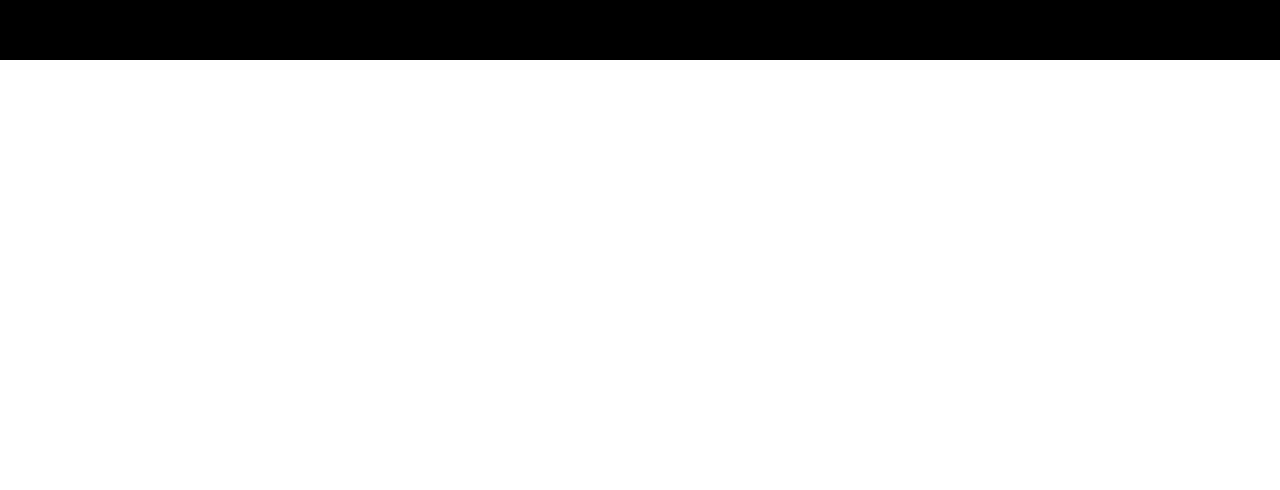
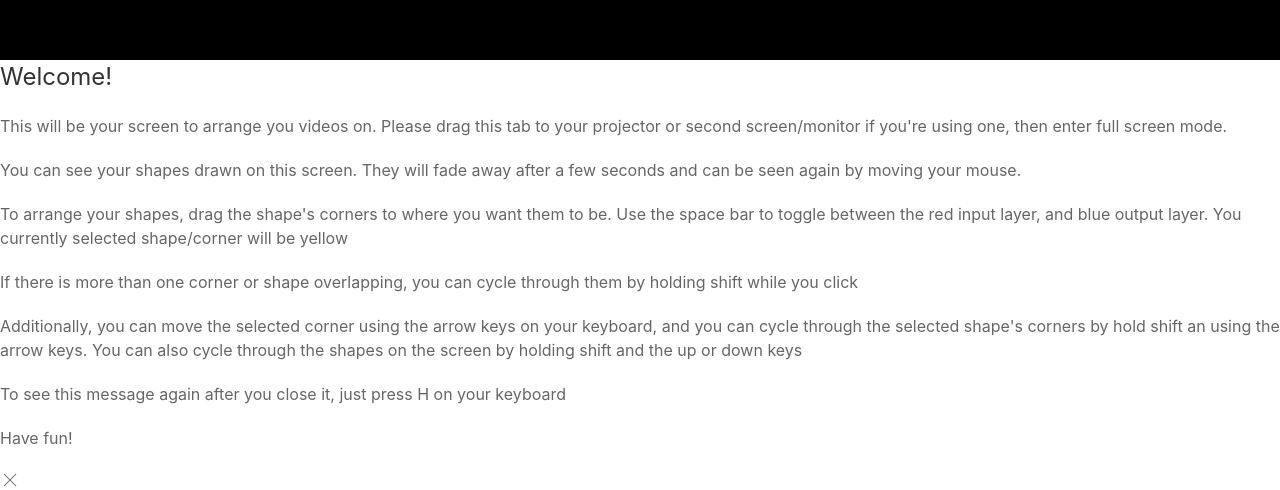
Before and after one commit to hobberwickey/projection-mapping, a website with bundled scripts: page public/rescreen.html in a window 1280 px wide. Shown: the part 1760-2250 px from the top of the page. Before the commit the page ends 1820 px from the top, so only its background shows below. Built offline with nearby package versions, Linux system fonts and the light colour scheme.

Commit message:
Adding in a help dialog to show keyboard controls

```diff
--- a/public/rescreen.html
+++ b/public/rescreen.html
@@ -30,6 +30,57 @@
       </section>
     </div>
 
+    <div class="overlay">
+      <div class="header"></div>
+      <div class="msg">
+        <h3>Welcome!</h3>
+        <p>
+          This will be your screen to arrange you videos on. Please drag this
+          tab to your projector or second screen/monitor if you're using one,
+          then enter full screen mode.
+        </p>
+        <p>
+          You can see your shapes drawn on this screen. They will fade away
+          after a few seconds and can be seen again by moving your mouse.
+        </p>
+        <p>
+          To arrange your shapes, drag the shape's corners to where you want
+          them to be. Use the space bar to toggle between the red input layer,
+          and blue output layer. You currently selected shape/corner will be
+          yellow
+        </p>
+        <p>
+          If there is more than one corner or shape overlapping, you can cycle
+          through them by holding shift while you click
+        </p>
+        <p>
+          Additionally, you can move the selected corner using the arrow keys on
+          your keyboard, and you can cycle through the selected shape's corners
+          by hold shift an using the arrow keys. You can also cycle through the
+          shapes on the screen by holding shift and the up or down keys
+        </p>
+        <p>
+          To see this message again after you close it, just press H on your
+          keyboard
+        </p>
+        <p>Have fun!</p>
+      </div>
+      <span class="overlay-close" uk-icon="icon: close"></span>
+    </div>
+
     <script src="/js/rescreen.js"></script>
+    <script>
+      (() => {
+        document.querySelector(".overlay-close").addEventListener("click", () => {
+          document.querySelector(".overlay").style.display = "none";
+        })
+
+        window.addEventListener("keypress", (e) => {
+          if (e.keyCode === 104) {
+            document.querySelector(".overlay").style.display = "block";
+          }
+        })
+      })()
+    </script>
   </body>
 </html>
```
